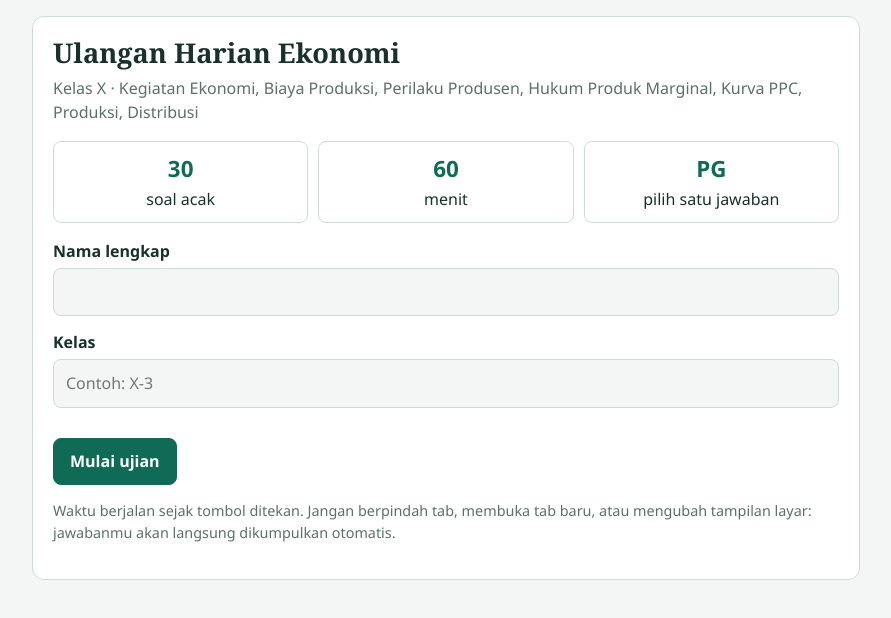
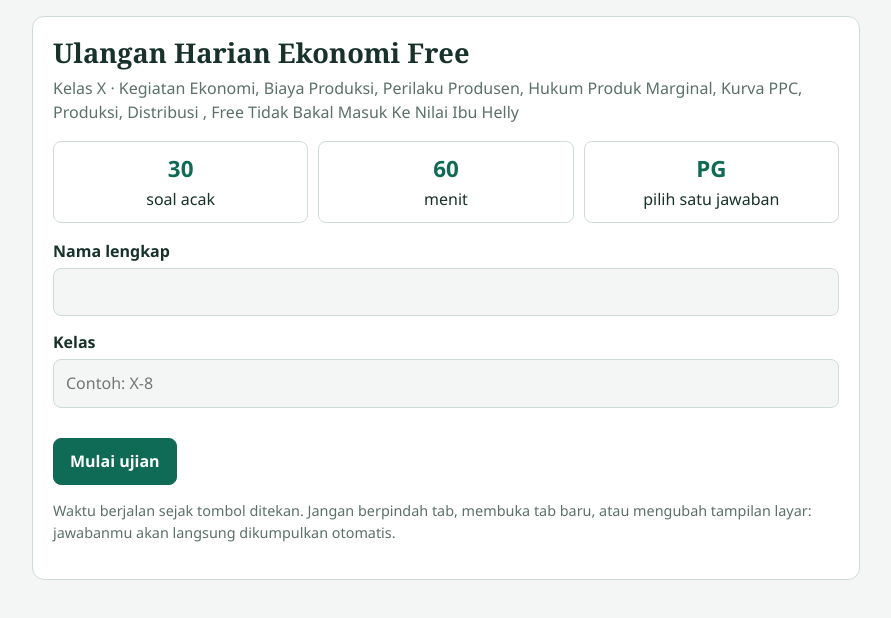
Before and after one commit to beatrix939/freesoalekonomi, a plain HTML site: page index.html in a window 1280 px wide. Shown: the whole page, without its empty margins (194-1085 px from the left). Drawn offline with Linux system fonts and the light colour scheme.

Commit message:
Update index.html

```diff
--- a/index.html
+++ b/index.html
@@ -55,13 +55,13 @@ td,th{padding:8px;border-bottom:1px solid var(--bd);text-align:left}
 <div class="w">
 
 <section id="s0" class="card">
-  <h1>Ulangan Harian Ekonomi</h1>
-  <div class="mut">Kelas X · Kegiatan Ekonomi, Biaya Produksi, Perilaku Produsen, Hukum Produk Marginal, Kurva PPC, Produksi, Distribusi</div>
+  <h1>Ulangan Harian Ekonomi Free</h1>
+  <div class="mut">Kelas X · Kegiatan Ekonomi, Biaya Produksi, Perilaku Produsen, Hukum Produk Marginal, Kurva PPC, Produksi, Distribusi , Free Tidak Bakal Masuk Ke Nilai Ibu Helly</div>
   <div class="info"><div><b>30</b>soal acak</div><div><b>60</b>menit</div><div><b>PG</b>pilih satu jawaban</div></div>
   <label for="nm">Nama lengkap</label>
   <input id="nm" autocomplete="off">
   <label for="kl">Kelas</label>
-  <input id="kl" placeholder="Contoh: X-3" autocomplete="off">
+  <input id="kl" placeholder="Contoh: X-8" autocomplete="off">
   <p class="err" id="err"></p>
   <button class="pri" id="go">Mulai ujian</button>
   <div id="dgbox" hidden style="margin-top:14px"><button id="dg">Tes koneksi ke spreadsheet</button><p class="mut" id="dgm"></p></div>
```
